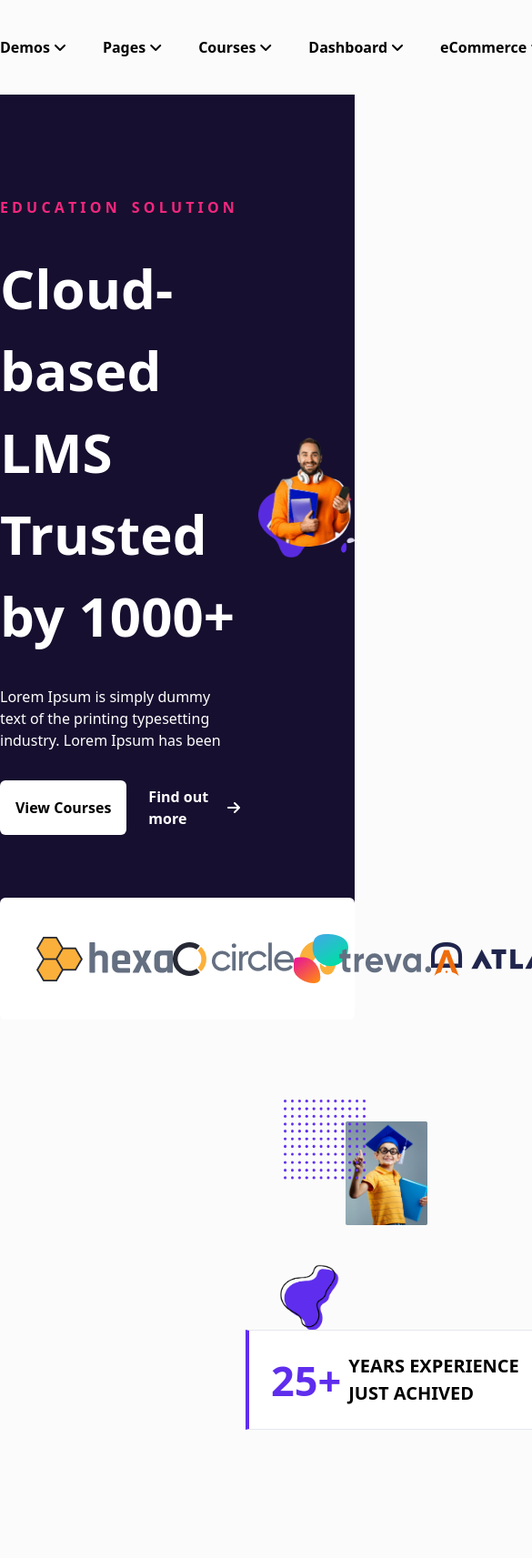
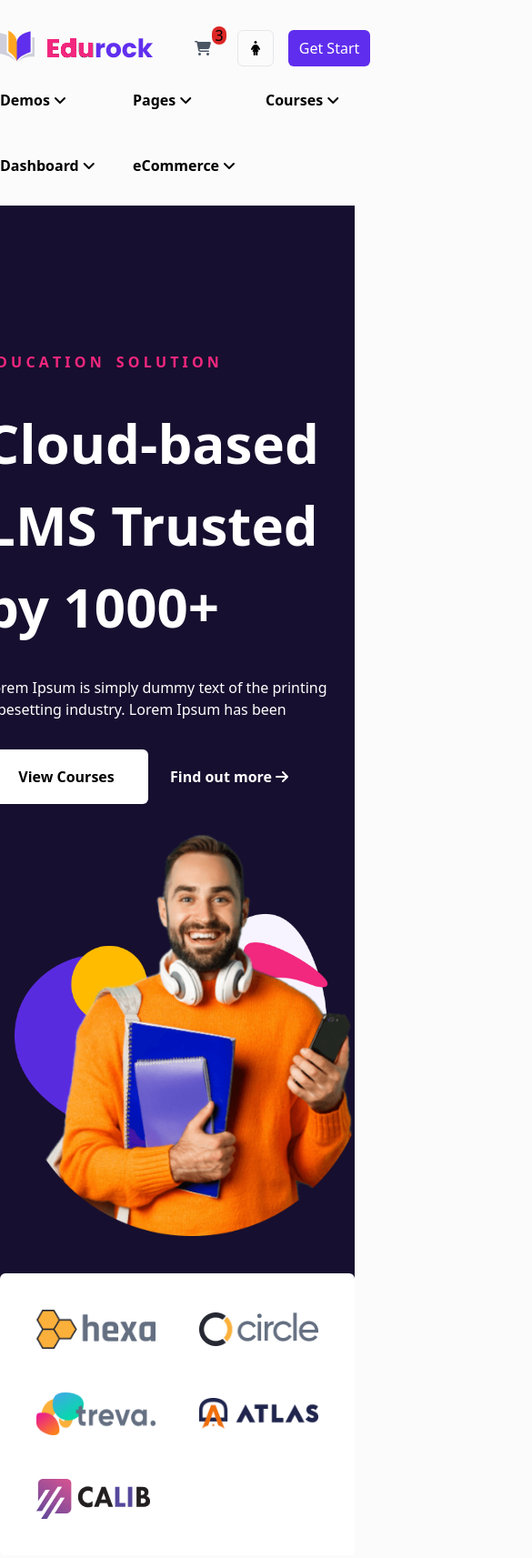
Before and after one commit to Moynul-2124/Exam-1, a plain HTML site: page index.html in a window 390 px wide. Shown: the top 1713 px of the page at 91% size, 585 px wide, since content can reach past the window. Drawn offline with nearby package versions, Linux system fonts and the light colour scheme; a web font is replaced by a local one.

Commit message:
first commit

```diff
--- a/index.html
+++ b/index.html
@@ -28,18 +28,55 @@
 
     <header>
 
-        <div class="flex container mx-auto justify-between py-8 items-center">
-            <div>
+        <div class="flex flex-col lg:flex-row container mx-auto justify-between py-8 items-center">
+            <div class="flex gap-4">
 
                 <img src="Image/logo_1.png" alt="">
+
+
+                <div class="flex gap-4 items-center lg:hidden">
+
+                    <div class=" w-[60px]  pl-4 flex justify-center relative">
+                        <div>
+                            <i class="fa-solid fa-cart-shopping text-gray-600"></i>
+                        </div>
+
+                        <p
+                            class="bg-red-600 w-[16px] -translate-y-3 absolute top-0 -right-1 h-[20px] flex items-center justify-center rounded-full">
+                            3</p>
+
+
+                    </div>
+
+                    <div>
+
+                        <i
+                            class="fa-solid fa-person-dress border w-[40px] h-[40px] rounded-md flex items-center justify-center"></i>
+
+
+                    </div>
+
+                    <div>
+
+                        <p
+                            class="bg-[#5F2DED] rounded-md  flex items-center justify-center text-white w-[90px] px-2 py-2">
+                            Get Start</p>
+
+
+                    </div>
+
+
+                </div>
+
+
+            </div>
 
 
 
 
 
-            </div>
 
-            <div class="flex gap-10">
+            <div class="grid lg:flex lg:gap-10 grid-cols-3 gap-12 mt-6 md:grid-cols-2 xl:grid-cols-3">
                 <div class="flex gap-1 items-center">
 
                     <p class="font-sans font-semibold">Demos</p>
@@ -92,7 +129,7 @@
                 </div>
             </div>
 
-            <div class="flex gap-4 items-center">
+            <div class="lg:flex gap-4 items-center hidden">
 
                 <div class=" w-[60px]  pl-4 flex justify-center relative">
                     <div>
@@ -139,8 +176,8 @@
 
         <section>
             <div class="bg-[#170F2F]">
-                <div class="flex items-center gap-5 py-28 justify-center container mx-auto">
-                    <div class="flex flex-col w-[520px] gap-8">
+                <div class="flex flex-col lg:flex-row items-center gap-5 py-28 justify-center container mx-auto">
+                    <div class="flex flex-col w-[520px] p-12 gap-8">
 
                         <p class="text-[16px] text-[#F2277E] font-semibold">E D U C A T I O N <span class="pl-3">S O L U
                                 T I
@@ -172,7 +209,7 @@
 
                     </div>
 
-                    <div class="relative">
+                    <div class="relative px-4 py-5">
 
                         <img src="Image/about_8.png" alt="">
 
@@ -213,7 +250,7 @@
         <section>
 
             <div
-                class="flex -translate-y-16 rounded-md items-center py-10 bg-[#FFFFFF] px-10 justify-between container mx-auto">
+                class="lg:flex -translate-y-16 grid grid-cols-2 md:grid-cols-3 xl:grid-cols-4 gap-12 rounded-md items-center py-10 bg-[#FFFFFF] px-10 justify-between container mx-auto">
 
                 <img src="Image/brand_1.png" alt="">
                 <img src="Image/brand_2.png" alt="">
@@ -243,17 +280,18 @@
 
 
             <div class="bg-[#FBFBFB]">
-                <div class="container mx-auto pl-[300px] py-12">
+                <div class="container p-3  mx-auto lg:pl-[300px] lg:py-12">
                     <div class="relative">
 
                         <img class="translate-y-36" src="Image/about_11.png" alt="">
                         <img class="absolute top-0 left-20" src="Image/about_2.png" alt="">
                         <img class="absolute -top-6 left-3" src="Image/about_4.png" alt="">
-                        <img class="absolute left-[320px] -bottom-[249px]" src="Image/about_3.png" alt="">
+                        <img class="absolute lg:left-[320px] lg:-bottom-[249px] -bottom-60" src="Image/about_3.png"
+                            alt="">
 
 
                         <div
-                            class="flex gap-2 translate-x-[420px] translate-y-[139px] bg-[#FFFFFF] items-center border-t border-r border-b -ml-[450px] border-l-[#5F2DED] h-[110px] border-l-4 pl-6 w-[320px]">
+                            class="flex gap-2 lg:translate-x-[420px] lg:translate-y-[139px] translate-x-4 translate-y-9 bg-[#FFFFFF] items-center border-t border-r border-b lg:-ml-[450px] border-l-[#5F2DED] h-[110px] border-l-4 pl-6 w-[320px]">
 
                             <p class="text-[45px] text-[#5F2DED] font-semibold">25+</p>
                             <p class="text-[20px] font-bold">YEARS EXPERIENCE JUST ACHIVED</p>
@@ -326,7 +364,8 @@
 
 
 
-                <div class="flex container mx-auto justify-center -translate-y-[140px]  gap-28 items-center">
+                <div
+                    class=" lg:flex grid grid-cols-2 md:grid-cols-3 xl:grid-cols-3 container p-4 mx-auto justify-center -translate-y-[140px]  lg:gap-28 gap-12 items-center">
                     <div class="flex gap-3 items-center">
 
                         <img src="Image/counter__1.png" alt="">
@@ -468,7 +507,7 @@
 
         <section>
 
-            <div class="flex container mx-auto items-center justify-between">
+            <div class="lg:flex container mx-auto items-center p-3 justify-between">
                 <div class="flex flex-col gap-4">
 
                     <p
@@ -487,7 +526,7 @@
 
 
 
-                <div class="flex gap-12">
+                <div class="lg:flex lg:gap-12 grid grid-cols-3 gap-6 mt-8 sm:grid-cols-4 xl:grid-cols-5 p-3">
 
 
                     <p class="text-[#5F2DED] font-semibold">See All</p>
@@ -536,7 +575,7 @@
         <section>
 
 
-            <div class="flex container mx-auto items-center justify-between mt-8">
+            <div class="lg:flex grid gap-8 p-3 lg:gap-0 container mx-auto items-center justify-between mt-8">
                 <div class="flex flex-col gap-4 rounded-sm w-[360px] px-4 bg-[#FFFFFF] py-4">
                     <div class="relative">
 
```
